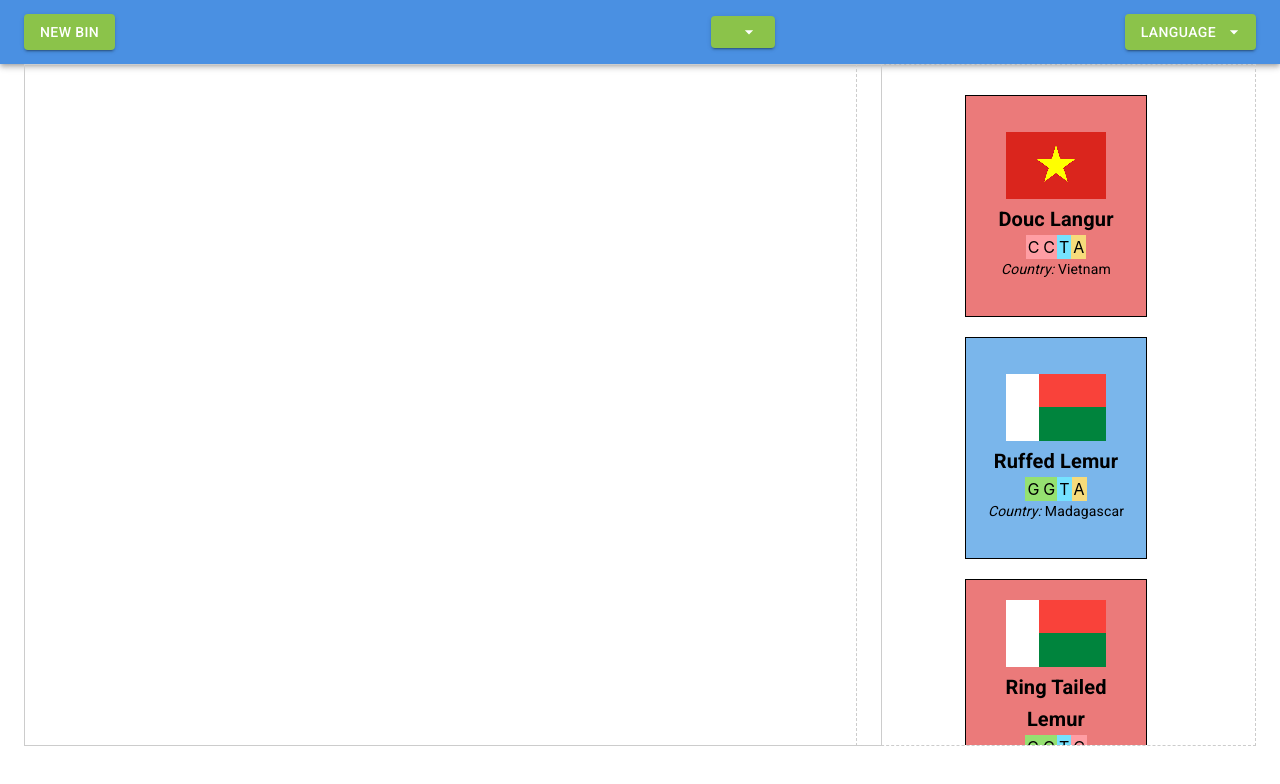
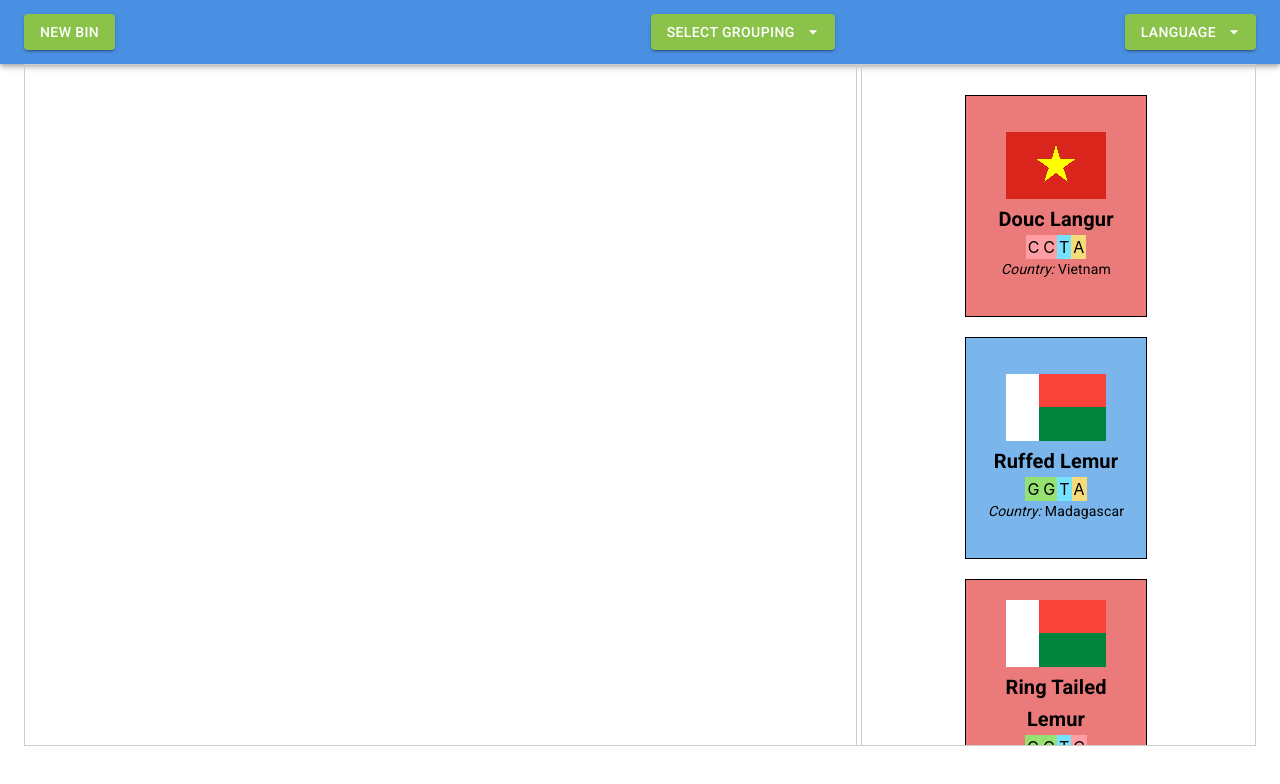
Before and after one commit to ocelots-rcn/EcoSort, a React (Create React App) app: page / in a window 1280 px wide. Shown: the top 784 px of the page. Built offline with nearby package versions, Linux system fonts and the light colour scheme.

Commit message:
CARDELOTS and move changes

```diff
--- a/src/Bin.js
+++ b/src/Bin.js
@@ -3,24 +3,22 @@ import { Box, Typography } from '@mui/material';
 import Card from './Card';
 import { useDrop } from 'react-dnd';
 import { ItemTypes } from './ItemTypes';
-import { useDataContext } from './DataProvider'; // Adjust the path as necessary
+import { useDataContext } from './DataProvider';
 
 const Bin = ({ id }) => {
-  const { cards, setCards } = useDataContext(); // Use context to get cards and setCards
+  const { bins, cards, moveCard } = useDataContext();
 
-  // Filter cards to get those in the current bin
-  const binCards = cards.filter(card => card.location === `bin${id}`);
+  const bin = bins.find(bin => bin.id === id);
 
-  // Handle dropping a card into this bin
+  const binCards = bin?.contents?.map(cardId => cards[cardId]) || [];
+
   const handleDrop = (card) => {
-    setCards(prevCards =>
-      prevCards.map(c =>
-        c.id === card.id ? { ...c, location: `bin${id}` } : c
-      )
-    );
+    const sourceLocation = cards[card.id]?.location;
+    if (sourceLocation !== id) { // Move only if the source location is different
+      moveCard(card.id, id);
+    }
   };
 
-  // Set up the drop target for drag-and-drop functionality
   const [{ isOver }, drop] = useDrop(() => ({
     accept: ItemTypes.CARD,
     drop: (item) => handleDrop(item.card),
@@ -43,7 +41,7 @@ const Bin = ({ id }) => {
         flexDirection: 'column',
       }}
     >
-      <Typography variant="h6" sx={{ marginBottom: '10px' }}>Bin {id}</Typography>
+      <Typography variant="h6" sx={{ marginBottom: '10px' }}>Grouping {id}</Typography>
       <Box
         sx={{
           display: 'flex',
--- a/src/BinBox.js
+++ b/src/BinBox.js
@@ -19,7 +19,7 @@ const BinBox = ({ createNewBin }) => {
   }, [createNewBin]);
 
   return (
-    <Box sx={{ height: '80vh', width: '100%', border: '1px solid #ccc', padding: '20px', overflowX: 'auto', margin: '0 auto' }}>
+    <Box sx={{ height: '80vh', width: '97.5%', border: '1px solid #ccc', padding: '20px', overflowX: 'auto', margin: '0 auto' }}>
       <Box sx={{ display: 'flex', flexWrap: 'wrap', gap: '10px', justifyContent: 'center' }}>
         {bins.map(bin => (
           <Bin key={bin.id} id={bin.id} />
--- a/src/CardHolder.js
+++ b/src/CardHolder.js
@@ -1,49 +1,24 @@
-import React, { useState, useEffect } from 'react';
-import { Box, Grid, Button, Typography } from '@mui/material';
+import React from 'react';
+import { Box } from '@mui/material';
 import Card from './Card';
 import { useDrop } from 'react-dnd';
 import { ItemTypes } from './ItemTypes';
-import { useDataContext } from './DataProvider'; // Import DataContext
+import { useDataContext } from './DataProvider';
 
-const CardHolder = ({ setCards, isOriginalZoneEmpty }) => {
-  const { cards, bins, validationErrors } = useDataContext(); // Get data from context
-  const [message, setMessage] = useState('');
-
-  const handleDrop = (card) => {
-    setCards(prevCards =>
-      prevCards.map(c =>
-        c.id === card.id ? { ...c, location: 'original' } : c
-      )
-    );
-  };
+const CardHolder = () => {
+  const { cards, moveCard } = useDataContext();
 
   const [{ isOver }, drop] = useDrop(() => ({
     accept: ItemTypes.CARD,
-    drop: (item) => handleDrop(item.card),
+    drop: (item) => moveCard(item.card.id, 'original'),
     collect: (monitor) => ({
       isOver: monitor.isOver(),
     }),
   }));
 
-  const originalZoneCards = cards.filter(card => card.location === 'original');
-
-  const handleButtonClick = () => {
-    if (validationErrors.length > 0) {
-      setMessage(validationErrors[0]);  // Display the first validation error
-    } else {
-      setMessage('All bins are correctly grouped.');
-    }
-  };
-
-  useEffect(() => {
-    if (!isOriginalZoneEmpty) {
-      setMessage('');
-    }
-  }, [isOriginalZoneEmpty]);
+  const cardArray = Object.values(cards).filter(card => card.location === 'original');
 
   return (
-    <Grid container spacing={2}>
-      <Grid item xs={12}>
     <Box
       ref={drop}
       sx={{
@@ -51,50 +26,16 @@ const CardHolder = ({ setCards, isOriginalZoneEmpty }) => {
         display: 'flex',
         flexDirection: 'column',
         alignItems: 'center',
-            border: '1px dashed #ccc',
+        border: '1px solid #ccc',
         padding: '20px',
         overflowY: 'auto',
         position: 'relative',
       }}
     >
-          <Box sx={{ display: 'flex', flexWrap: 'wrap', justifyContent: 'center' }}>
-            {originalZoneCards.map(card => (
-              <Card key={card.id} card={card} sx={{ margin: '10px' }} />
+      {cardArray.map(card => (
+        <Card key={card.id} card={card} />
       ))}
     </Box>
-          {isOriginalZoneEmpty && (
-            <>
-              <Button
-                variant="contained"
-                color="primary"
-                onClick={handleButtonClick}
-                sx={{ marginTop: '20px' }}
-              >
-                Check if you are right
-              </Button>
-              {message && (
-                <Box
-                  sx={{
-                    position: 'absolute',
-                    bottom: 0,
-                    left: 25,
-                    right: 0,
-                    padding: '10px',
-                    backgroundColor: '#f9f9f9',
-                    textAlign: 'center',
-                    borderTop: '1px solid #ccc',
-                  }}
-                >
-                  <Typography variant="body1" sx={{ color: 'black' }}>
-                    {message}
-                  </Typography>
-                </Box>
-              )}
-            </>
-          )}
-        </Box>
-      </Grid>
-    </Grid>
   );
 };
 
--- a/src/DataProvider.js
+++ b/src/DataProvider.js
@@ -1,6 +1,6 @@
 import React, { createContext, useState, useContext, useEffect } from 'react';
 import dataset from './DataSet'; // Adjust the path as necessary
-import { Box, Typography } from '@mui/material';
+import { Box, Typography, Button, Dialog, DialogActions, DialogContent, DialogContentText, DialogTitle } from '@mui/material';
 
 // Helper functions
 const generateUniqueId = (index) => index + 1;
@@ -27,7 +27,6 @@ const SequenceContainer = ({ feature_data }) => (
       } else if (char.toLowerCase() === "t") {
         return <Box key={index} sx={{ padding: '2px', backgroundColor: '#75e2ff' }}>{char}</Box>
       }
-
       return null;
     })}
   </Box>
@@ -42,7 +41,6 @@ const TextContainer = ({ feature_data }) => (
     }
   </Box>
 );
-
 // Transform data function
 const transformData = () => {
   const cards = dataset.cards || [];
@@ -51,9 +49,11 @@ const transformData = () => {
   // Extract grouping labels
   const groupingLabels = Object.keys(groupings);
 
-  const transformedCards = cards.map((card, index) => {
-    // Construct container
-    const container = (
+  const transformedCards = cards.reduce((acc, card, index) => {
+    const id = generateUniqueId(index);
+    acc[id] = {
+      id,
+      container: (
         <Box
           sx={{
             width: '160px',
@@ -77,24 +77,19 @@ const transformData = () => {
             } else if (card[name].type === 'text') {
               return <TextContainer key={name} feature_data={card[name]} />;
             }
-
             return null;
           })}
         </Box>
-    );
-
-    return {
-      id: generateUniqueId(index),
-      container,
+      ),
       location: 'original',
       grouping: card.grouping,
       color: card.color || 'none', // Add color attribute if available
     };
-  });
+    return acc;
+  }, {});
 
   return {
     cards: transformedCards,
-    groupings: groupings, // Add groupings to the result
     groupingLabels, // Add groupingLabels to the result
   };
 };
@@ -105,21 +100,22 @@ const DataContext = createContext();
 // Create a provider component
 export const DataProvider = ({ children }) => {
   const [bins, setBins] = useState([]);
-  const [cards, setCards] = useState([]);
-  const [groupings, setGroupings] = useState({}); // Add state for groupings
-  const [groupingLabels, setGroupingLabels] = useState([]); // Add state for grouping labels
+  const [cards, setCards] = useState({});
+  const [groupingLabels, setGroupingLabels] = useState([]);
+  const [open, setOpen] = useState(false); // Dialog state
+  const [message, setMessage] = useState(''); // Message state
+  const [selectedIndex, setSelectedIndex] = useState(null); // Track selected index
 
   // Fetch and transform data
   useEffect(() => {
     const fetchData = async () => {
       try {
-        const { cards: transformedCards, groupings: groupingData, groupingLabels: labels } = transformData();
+        const { cards: transformedCards, groupingLabels: labels } = transformData();
         setCards(transformedCards);
-        setGroupings(groupingData); // Set groupings state
         setGroupingLabels(labels); // Set groupingLabels state
 
         const binsFromDataset = dataset.bins || [];
-        setBins(binsFromDataset);
+        setBins(binsFromDataset.map(bin => ({ id: bin, contents: [] })));
       } catch (error) {
         console.error('Error in fetching data:', error);
       }
@@ -128,9 +124,108 @@ export const DataProvider = ({ children }) => {
     fetchData();
   }, []);
 
+  const handleClose = () => {
+    setOpen(false);
+  };
+
+  const checkGrouping = (index) => {
+    if (index === null) {
+      setMessage('No grouping selected.');
+      setOpen(true);
+      return;
+    }
+
+    const selectedGrouping = groupingLabels[index];
+    console.log(`Selected Grouping: ${selectedGrouping}`);
+
+    const totalCategories = dataset.groupings[selectedGrouping]?.total_categories || bins.length;
+    const assessmentFunction = dataset.groupings[selectedGrouping]?.assessment_function || 'categorical';
+
+    console.log(`Total Categories: ${totalCategories}`);
+    console.log(`Assessment Function: ${assessmentFunction}`);
+
+    if (bins.length !== totalCategories) {
+      setMessage('The number of bins does not match the total categories.');
+      setOpen(true);
+      return;
+    }
+
+    if (assessmentFunction === 'categorical') {
+      let isCorrect = true;
+
+      for (let bin of bins) {
+        // Debugging: Ensure bin name is correct
+        console.log(`Checking Bin: ${bin.id}`);
+
+        const cardsInBin = bin.contents.map(cardId => cards[cardId]);
+        console.log(`Cards in Bin ${bin.id}:`, cardsInBin);
+
+        if (cardsInBin.length === 0) continue;
+
+        // Debugging: Check the selected grouping value for cards in the bin
+        const firstCardGroupingValue = cardsInBin[0]?.grouping[selectedGrouping];
+        console.log(`First Card Grouping Value in Bin ${bin.id}: ${firstCardGroupingValue}`);
+
+        // Check if all cards in this bin have the same grouping value
+        const allMatch = cardsInBin.every(card => card.grouping[selectedGrouping] === firstCardGroupingValue);
+        console.log(`All cards match in Bin ${bin.id}: ${allMatch}`);
+
+        if (!allMatch) {
+          isCorrect = false;
+          break;
+        }
+      }
+
+      if (isCorrect) {
+        setMessage('All cards are correctly grouped.');
+      } else {
+        setMessage('Some cards are not correctly grouped.');
+      }
+    } else {
+      console.log("Implement your own assessment function");
+    }
+
+    setOpen(true);
+  };
+
+  const moveCard = (cardId, newLocation) => {
+    setBins((prevBins) => {
+      const updatedBins = prevBins.map((bin) => {
+        if (bin.id === newLocation) {
+          // Add the card to the new location
+          const newContents = Array.isArray(bin.contents) ? [...bin.contents, cardId] : [cardId];
+          return { ...bin, contents: newContents };
+        } else if (bin.contents.includes(cardId)) {
+          // Remove the card from its previous location
+          const newContents = bin.contents.filter((id) => id !== cardId);
+          return { ...bin, contents: newContents };
+        }
+        return bin;
+      });
+      return updatedBins;
+    });
+
+    setCards((prevCards) => {
+      const updatedCards = {
+        ...prevCards,
+        [cardId]: { ...prevCards[cardId], location: newLocation },
+      };
+      return updatedCards;
+    });
+  };
+
   return (
-    <DataContext.Provider value={{ bins, setBins, cards, setCards, groupings, setGroupings, groupingLabels }}>
+    <DataContext.Provider value={{ bins, setBins, cards, setCards, groupingLabels, checkGrouping, moveCard}}>
       {children}
+      <Dialog open={open} onClose={handleClose}>
+        <DialogTitle>Assessment Result</DialogTitle>
+        <DialogContent>
+          <DialogContentText>{message}</DialogContentText>
+        </DialogContent>
+        <DialogActions>
+          <Button onClick={handleClose} color="primary">Close</Button>
+        </DialogActions>
+      </Dialog>
     </DataContext.Provider>
   );
 };
--- a/src/Header.js
+++ b/src/Header.js
@@ -4,11 +4,13 @@ import ArrowDropDownIcon from '@mui/icons-material/ArrowDropDown';
 import LanguageContext from './LanguageContext';
 import { useDataContext } from './DataProvider'; // Import DataProvider context hook
 
-const Header = ({ onNewBin, onGroupingSelect, currentGrouping }) => {
+const Header = ({ onNewBin }) => {
   const { translation, setLanguage } = useContext(LanguageContext);
-  const { groupingLabels } = useDataContext(); // Access groupingLabels from DataProvider
+  const { groupingLabels, checkGrouping } = useDataContext(); // Access groupingLabels and checkGrouping from DataProvider
   const [anchorEl, setAnchorEl] = useState(null);
   const [langAnchorEl, setLangAnchorEl] = useState(null);
+  const [currentGrouping, setCurrentGrouping] = useState('Select Grouping');
+  const [selectedIndex, setSelectedIndex] = useState(null); // To track selected index
 
   const handleMenuClick = (event) => {
     setAnchorEl(event.currentTarget);
@@ -33,6 +35,14 @@ const Header = ({ onNewBin, onGroupingSelect, currentGrouping }) => {
 
   const handleNewBinClick = () => {
     onNewBin();
+  };
+
+  const handleGroupingSelect = (index) => {
+    setCurrentGrouping(groupingLabels[index]);
+    setSelectedIndex(index); // Set the selected index
+    handleMenuClose();
+    // Trigger the assessment check with the selected index
+    checkGrouping(index);
   };
 
   return (
@@ -60,10 +70,10 @@ const Header = ({ onNewBin, onGroupingSelect, currentGrouping }) => {
               </Button>
               <Menu anchorEl={anchorEl} open={Boolean(anchorEl)} onClose={handleMenuClose}>
                 {groupingLabels && groupingLabels.length > 0 ? (
-                  groupingLabels.map(grouping => (
+                  groupingLabels.map((grouping, index) => (
                     <MenuItem
                       key={grouping}
-                      onClick={() => { handleMenuClose(); onGroupingSelect(grouping); }}
+                      onClick={() => handleGroupingSelect(index)} // Pass the index
                     >
                       {grouping}
                     </MenuItem>
```
Also changed, not shown: src/Card.js (+8 -1 lines). Lines whose indentation alone changed are shown as unchanged.
